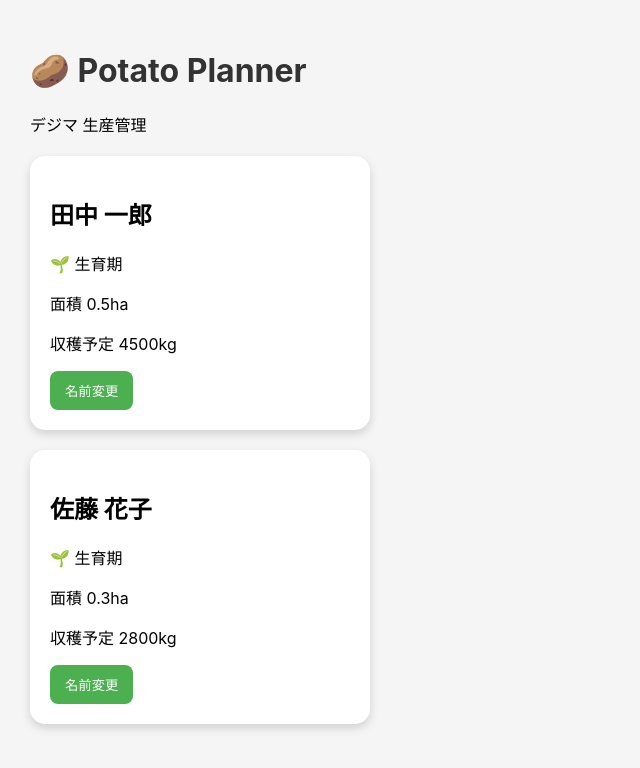
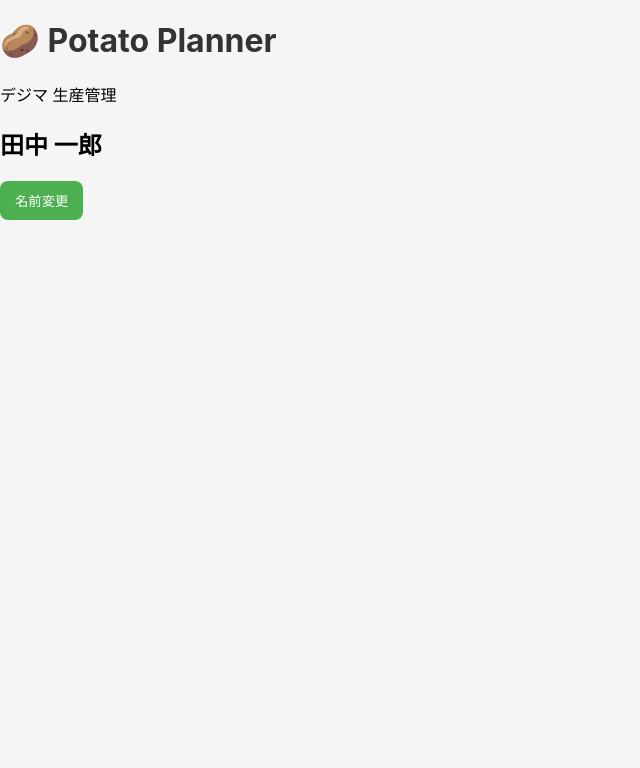
Before and after one commit to nangushidejima/PotatoPlanner, a React (Vite) app: page / in a window 1280 px wide. Shown: the top 768 px of the page, without its empty margins (0-640 px from the left). Built offline with nearby package versions, Linux system fonts and the light colour scheme.

Commit message:
Update App.jsx

```diff
--- a/src/App.jsx
+++ b/src/App.jsx
@@ -1,96 +1,27 @@
 import { useState } from "react";
-
-const producersData = [
-{
-id: 1,
-name: "田中 一郎",
-phase: "生育期",
-area: "0.5ha",
-harvest: "4500kg"
-},
-{
-id: 2,
-name: "佐藤 花子",
-phase: "生育期",
-area: "0.3ha",
-harvest: "2800kg"
-}
-];
-
 
 export default function App(){
 
-const [producers,setProducers] =
-useState(producersData);
-
-
-const renameProducer=(id)=>{
-
-const name =
-prompt("新しい名前");
-
-if(!name)return;
-
-
-setProducers(
-producers.map(p =>
-p.id===id
-? {...p,name:name}
-: p
-)
-);
-
-};
-
+const [name,setName] = useState("田中 一郎");
 
 return (
 
-<div className="app">
+<div>
 
-<h1>
-🥔 Potato Planner
-</h1>
+<h1>🥔 Potato Planner</h1>
 
-<p>
-デジマ 生産管理
-</p>
+<p>デジマ 生産管理</p>
 
-
-{
-producers.map(p=>(
-
-<div
-className="card"
-key={p.id}
->
-
-<h2>
-{p.name}
-</h2>
-
-<p>🌱 {p.phase}</p>
-
-<p>
-面積 {p.area}
-</p>
-
-<p>
-収穫予定 {p.harvest}
-</p>
-
+<h2>{name}</h2>
 
 <button
-onClick={()=>renameProducer(p.id)}
+onClick={()=>{
+const n = prompt("名前変更");
+if(n) setName(n);
+}}
 >
 名前変更
 </button>
-
-
-</div>
-
-))
-}
-
 
 </div>
 
```
